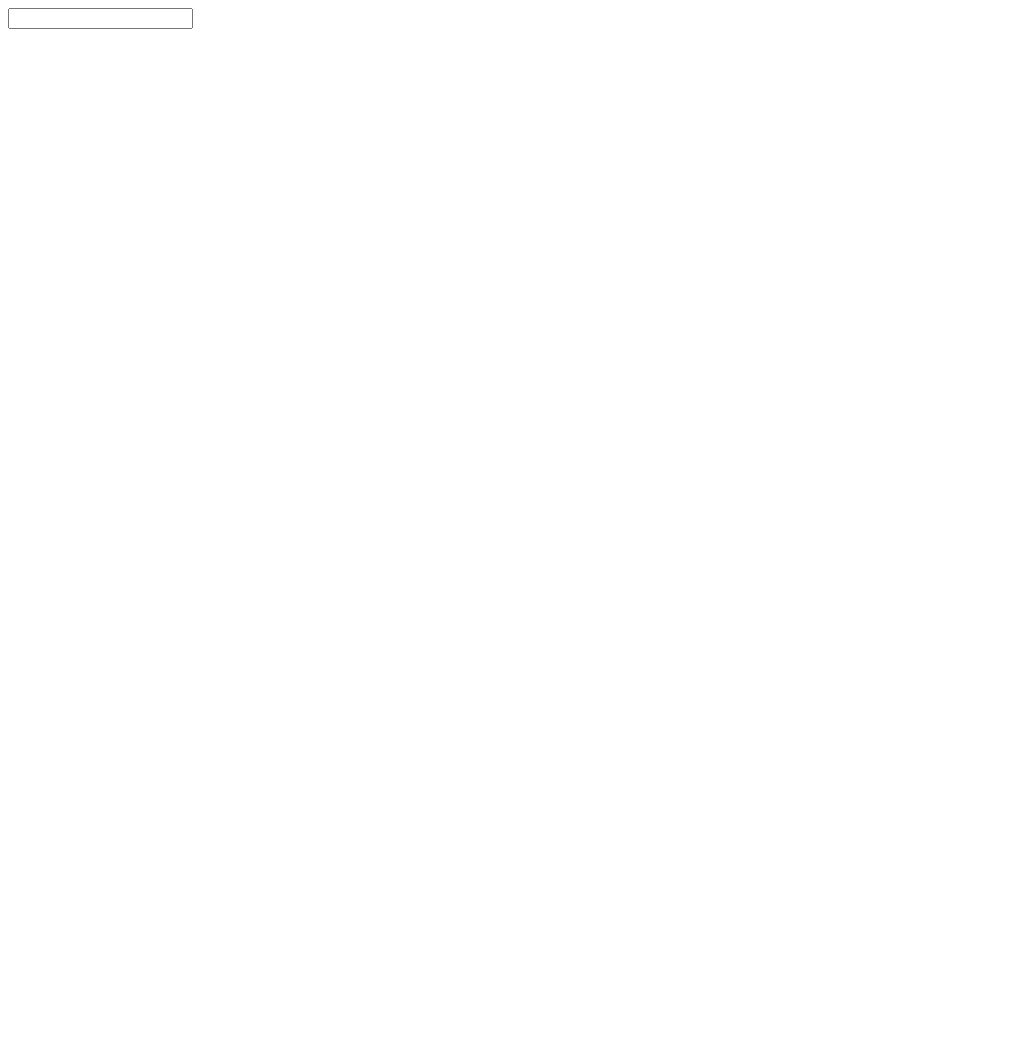
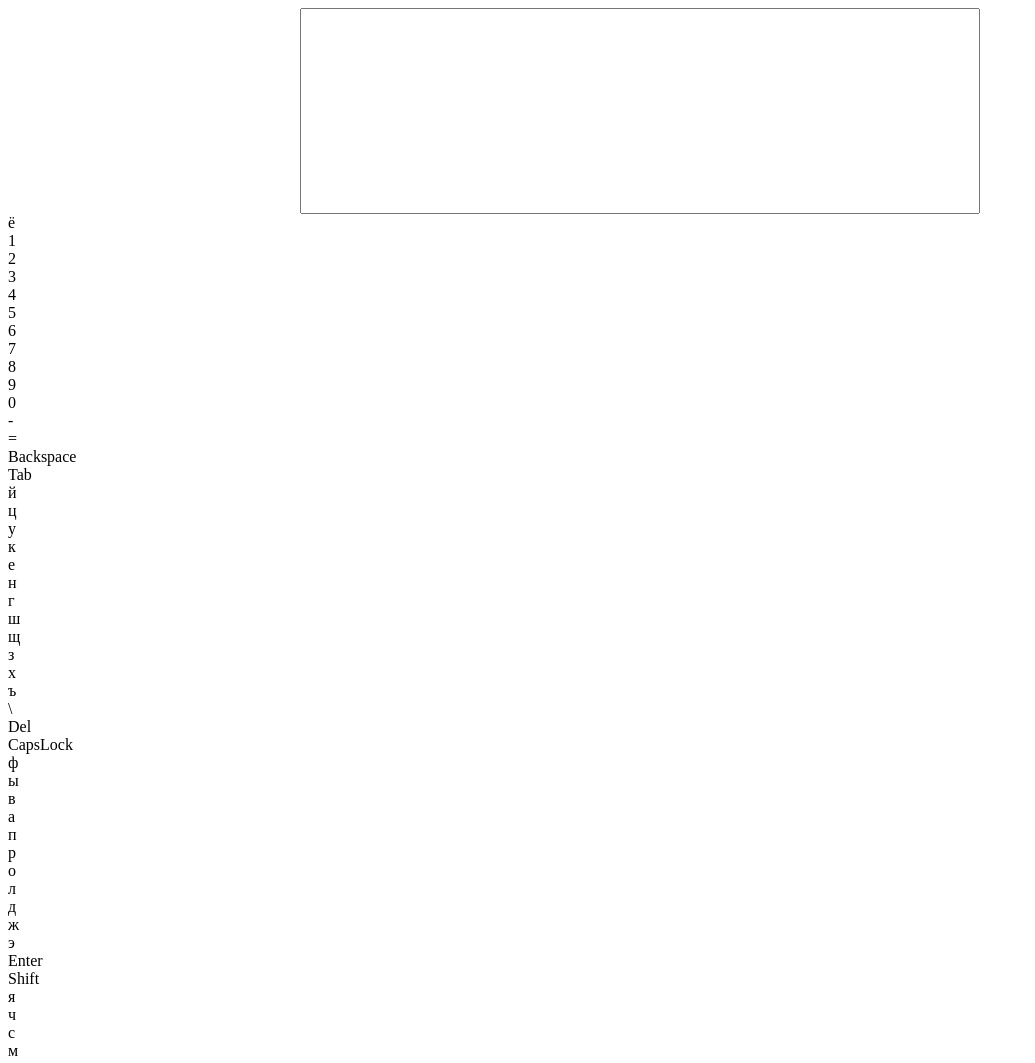
Before and after one commit to Inna-99/DOM1, a plain HTML site: page index.html in a window 1280 px wide. Shown: the top 1063 px of the page, without its empty margins (0-1035 px from the left). Before the commit the page ends 800 px from the top, so only its background shows below. Drawn offline with Linux system fonts and the light colour scheme; files that its build step writes are made by us from their sources.

Commit message:
feat: add rusiian letter

```diff
--- a/main.js
+++ b/main.js
@@ -1,2 +1,46 @@
-let newElement = document.createElement('input');
-document.body.appendChild(newElement);
+let newElementinput = document.createElement('input');
+document.body.appendChild(newElementinput);
+
+var element = document.createElement('div');
+document.body.appendChild(element);
+var inputText = "";
+newElementinput.addEventListener("blur",function(){
+    inputText = newElementinput.value;
+});
+firstlinemassive = ['ё', '1', '2', '3', '4', '5', '6', '7', '8', '9', '0', '-', '=', 'Backspace', 'Tab',
+ 'й', 'ц', 'у', 'к', 'е', 'н', 'г', 'ш', 'щ', 'з', 'х', 'ъ', '\\','Del','CapsLock', 'ф', 'ы', 'в', 'а',
+ 'п', 'р', 'о', 'л', 'д', 'ж', 'э', 'Enter', 'Shift', 'я', 'ч', 'с', 'м', 'и', 'т', 'ь', 'б', 'ю', '.', 'Up', 'Shift'
+ , 'Ctrl', 'Win' , 'Alt', 'Space', 'Alt', 'Left', 'Down', 'Right', 'Ctrl'];
+document.addEventListener("keydown",function(event){
+const key = event.key;
+
+if(key === "Backspace"){
+    inputText = inputText.slice(0,inputText.length - 1);
+} else {
+    inputText = inputText + key;
+}
+newElementinput.value = inputText;
+});
+
+    function createClipboard(){
+        firstlinemassive.forEach((char)=>{
+            var ch = document.createElement("div");
+            ch.addEventListener("click", function() {
+                switch(char){
+                    case "Backspace":{
+                        inputText = inputText.slice(0,inputText.length - 1);
+                    }
+                    default:{
+                        inputText = inputText + char;
+                    }
+                    newElementinput.value = inputText;
+                }
+            });
+            ch.innerText = char;
+            ch.id = "1";
+            ch.classList = ["test"];
+            element.appendChild(ch);
+        });
+    }
+
+    createClipboard();
--- a/style.css
+++ b/style.css
@@ -1,7 +1,8 @@
-  .input {
+input {
         display: block;
-        height: 216px;
+        height: 200px;
         width: 672px;
         margin-left: auto;
         margin-right: auto;
-    }
+        color: blue;
+      }
```
